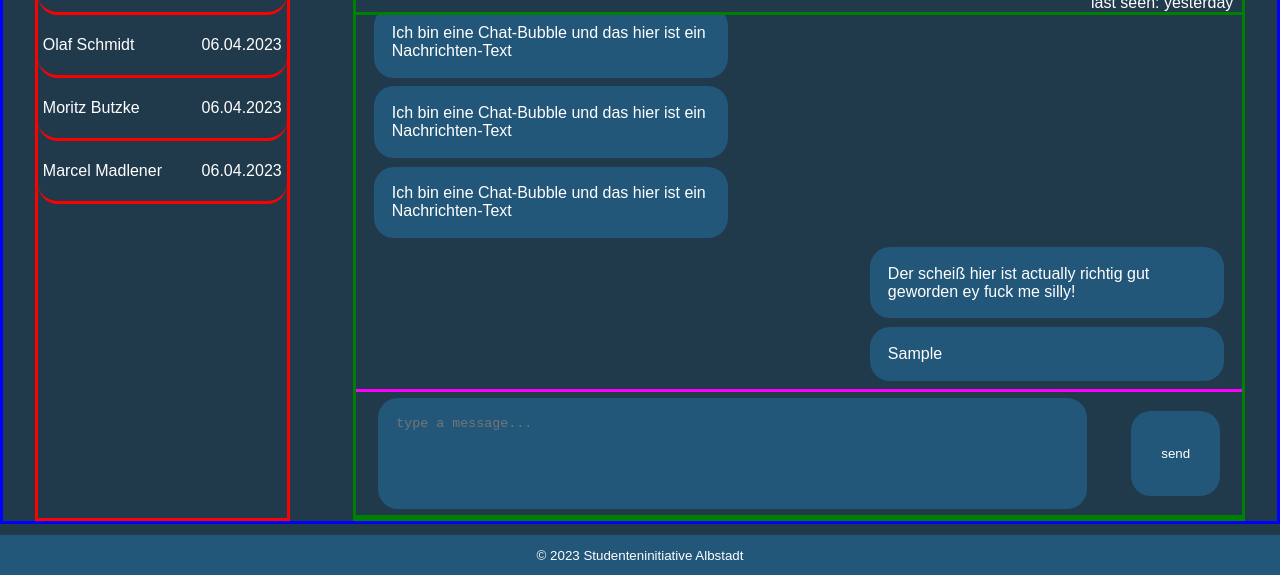
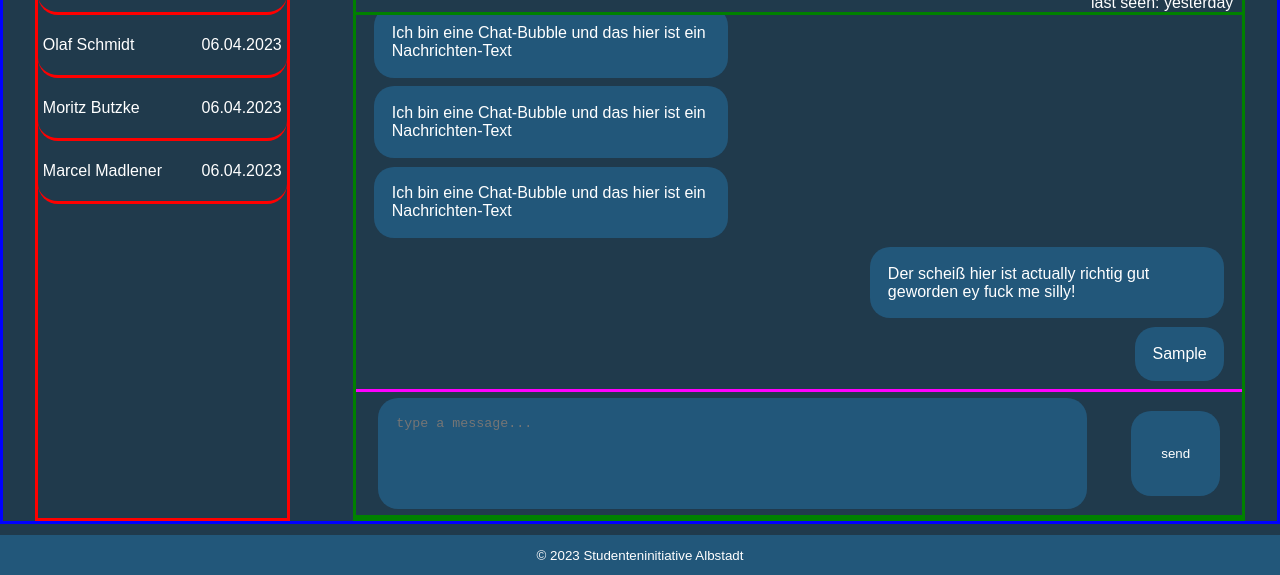
Before and after one commit to bu7z/SicherInAlbstadt, a plain HTML site: page chat_page.html in a window 1280 px wide. Both pictures are taken after typing "Sample" into the empty fields and a click on the button "send". Shown: the part 225-800 px from the top of the page. Drawn offline with Linux system fonts and the light colour scheme.

```diff
--- a/chat_page.css
+++ b/chat_page.css
@@ -185,7 +185,9 @@
 }
 
 .chat_bubble_sent div {
-  width: 40%;
+  width: fit-content;
+  max-width: 40%;
+  overflow-wrap: break-word;
   margin-left: auto;
   margin-right: 2%;
   margin-top: 1%;
@@ -197,7 +199,9 @@
 }
 
 .chat_bubble_received div {
-  width: 40%;
+  width: fit-content;
+  max-width: 40%;
+  overflow-wrap: break-word;
   margin-right: auto;
   margin-left: 2%;
   margin-top: 1%;
@@ -206,6 +210,13 @@
   background-color: #22577A;
   border-radius: 20px;
   padding: 2%;
+}
+
+#div_error_message {
+  color: red;
+  text-align: center;
+  position: sticky;
+  bottom: 0;
 }
 
 #chat_input {
--- a/chat_page.html
+++ b/chat_page.html
@@ -59,9 +59,10 @@
 					<div class="chat_bubble chat_bubble_received"><div>Ich bin eine Chat-Bubble und das hier ist ein Nachrichten-Text</div></div>
 					<div class="chat_bubble chat_bubble_received"><div>Ich bin eine Chat-Bubble und das hier ist ein Nachrichten-Text</div></div>
 					<div class="chat_bubble chat_bubble_sent"><div>Der scheiß hier ist actually richtig gut geworden ey fuck me silly!</div></div>
+					<div id="div_error_message">error: empty message; enter something</div>
 				</div>
 				<div id="chat_input">
-					<textarea id="chat_input_field" placeholder="type a message..."></textarea>
+					<textarea id="chat_input_field" placeholder="type a message..." onfocus="reset_error_message()"></textarea>
 					<button id="chat_input_button" type="button" onclick="click_button(this)">send</button>
 				</div>
 			</div>
--- a/chat_page.js
+++ b/chat_page.js
@@ -1,3 +1,26 @@
+// need to beautify this shit !!!
+
+let element_chat_window;
+let element_input_field;
+let element_error_message;
+
+document.addEventListener("DOMContentLoaded", () => {
+  element_chat_window = document.getElementById("chat_main");
+  element_input_field = document.getElementById("chat_input_field");
+  element_error_message = document.getElementById("div_error_message");
+
+  element_error_message.style.display = "none";
+  document.getElementById("header_chat_text").style.display = "none";
+
+  console.log("DOM ready");
+});
+
+// scroll down chat window to bottom
+function autoscroll() {
+  element_chat_window.scrollTop = element_chat_window.scrollHeight;
+}
+
+// rename function; nav change on hover
 function toggle_visibility(element) {
   if (element.children[0].style.display == "none") {
     element.children[0].style.display = "block";
@@ -9,27 +32,36 @@
   }
 }
 
-// need to beautify this shit
+function set_error_message() {
+  element_error_message.style.display = "block";
+  autoscroll();
+}
+
+function reset_error_message() {
+  element_error_message.style.display = "none";
+}
+
 function click_button(element) {
   // create inner and outer div and add to chat window
-  const div_1 = document.createElement("div");
-  const div_2 = document.createElement("div");
-  const chat_window = document.getElementById("chat_main");
-  const input_field = document.getElementById("chat_input_field");
-  const node = document.createTextNode(input_field.value);
+  const element_div_outer = document.createElement("div");
+  const element_div_inner = document.createElement("div");
+  const message = element_input_field.value;
+  const node = document.createTextNode(message);
 
-  div_2.appendChild(node);
-  div_1.appendChild(div_2);
+  if (message == "") {
+    set_error_message();
+  } else {
+    element_div_inner.appendChild(node);
+    element_div_outer.appendChild(element_div_inner);
 
-  div_1.classList.add("chat_bubble");
-  div_1.classList.add("chat_bubble_sent");
+    element_div_outer.classList.add("chat_bubble");
+    element_div_outer.classList.add("chat_bubble_sent");
 
-  chat_window.appendChild(div_1);
+    element_chat_window.appendChild(element_div_outer);
 
-  // make sure it automatically scrolls down to latest message when send
-  chat_window.scrollTop = chat_window.scrollHeight;
+    // make sure it automatically scrolls down to latest message when send
+    autoscroll();
 
-  input_field.value = "";
+    element_input_field.value = "";
+  }
 }
-
-document.getElementById("header_chat_text").style.display = "none";
```
